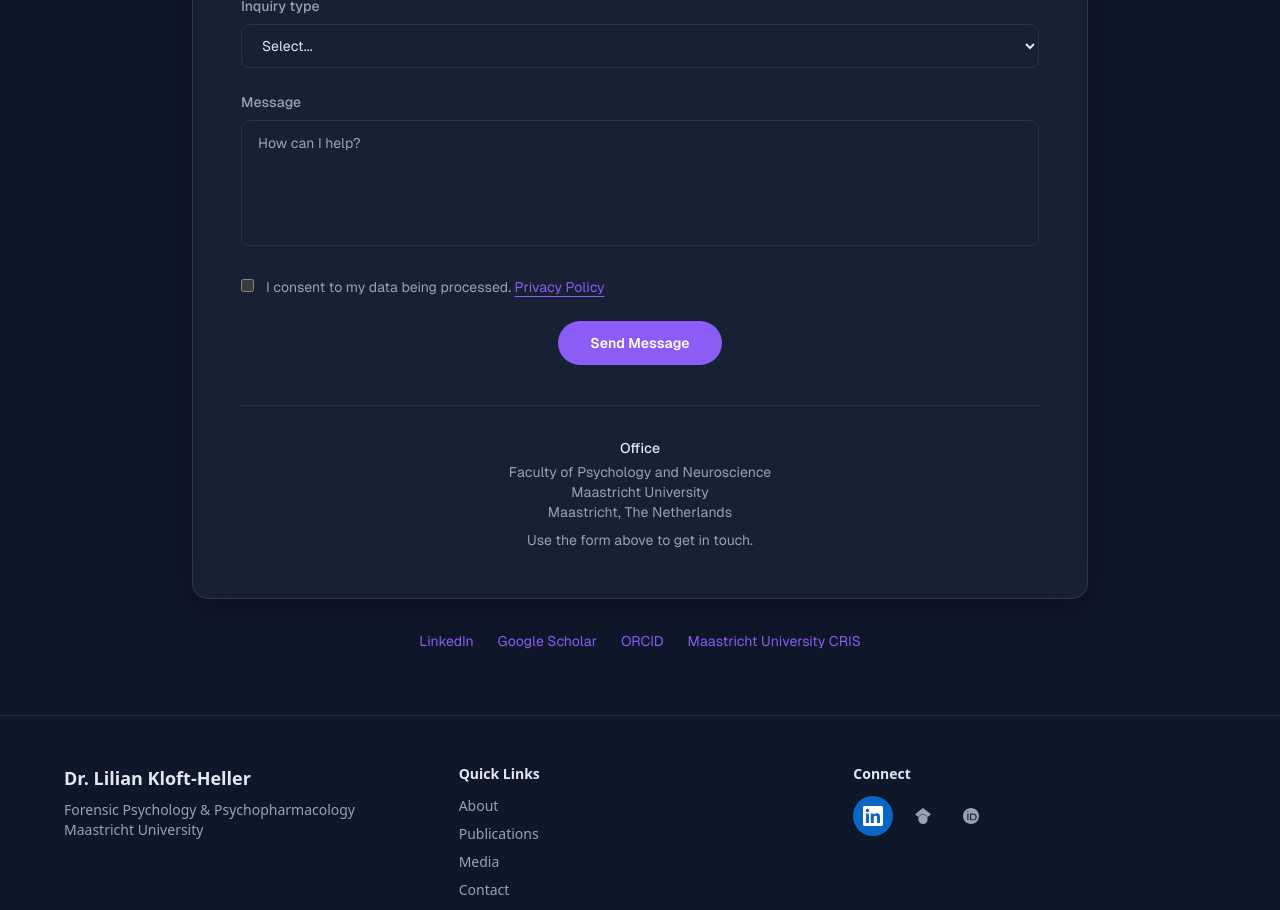
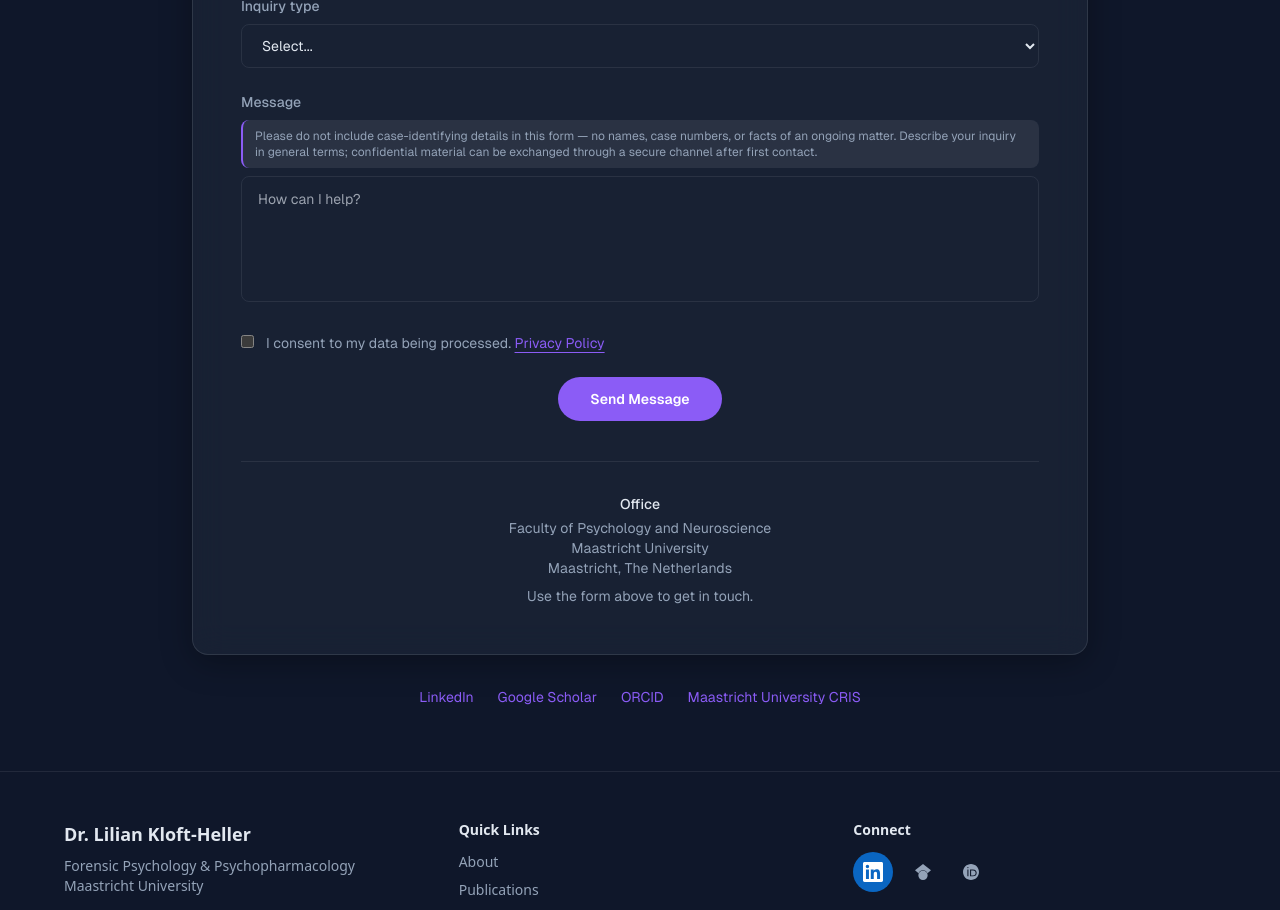
Before and after one commit to jheller1212/websitelilikloftheller, a Next.js app: page / in a window 1280 px wide. Shown: the part 5940-6850 px from the top of the page. Built offline with nearby package versions, Linux system fonts and the light colour scheme.

Commit message:
Add confidentiality notice to contact form message field (#26)

```diff
--- a/src/components/Contact.tsx
+++ b/src/components/Contact.tsx
@@ -161,11 +161,23 @@ export default function Contact() {
                 >
                   {t("contact.message")}
                 </label>
+                <p
+                  id="confidentiality-note"
+                  className="text-xs mb-2 px-3 py-2 rounded-lg border-l-2"
+                  style={{
+                    color: "var(--color-text-secondary)",
+                    borderColor: "var(--color-accent)",
+                    backgroundColor: "var(--color-border)",
+                  }}
+                >
+                  {t("contact.confidentiality")}
+                </p>
                 <textarea
                   id="message"
                   name="message"
                   rows={5}
                   required
+                  aria-describedby="confidentiality-note"
                   className="w-full px-4 py-3 rounded-lg bg-transparent border text-sm focus:outline-none focus:ring-2 resize-none"
                   style={{
                     borderColor: "var(--color-border)",
--- a/src/data/i18n.ts
+++ b/src/data/i18n.ts
@@ -122,6 +122,11 @@ export const translations: TranslationMap = {
   "contact.email": { en: "Email", de: "E-Mail", nl: "E-mail" },
   "contact.message": { en: "Message", de: "Nachricht", nl: "Bericht" },
   "contact.messagePlaceholder": { en: "How can I help?", de: "Wie kann ich helfen?", nl: "Hoe kan ik helpen?" },
+  "contact.confidentiality": {
+    en: "Please do not include case-identifying details in this form — no names, case numbers, or facts of an ongoing matter. Describe your inquiry in general terms; confidential material can be exchanged through a secure channel after first contact.",
+    de: "Bitte geben Sie in diesem Formular keine fallbezogenen Angaben an — keine Namen, Aktenzeichen oder Sachverhalte eines laufenden Verfahrens. Beschreiben Sie Ihr Anliegen allgemein; vertrauliche Unterlagen können nach der ersten Kontaktaufnahme über einen sicheren Kanal ausgetauscht werden.",
+    nl: "Vermeld in dit formulier geen zaakgebonden gegevens — geen namen, zaaknummers of feiten van een lopende zaak. Omschrijf uw vraag in algemene termen; vertrouwelijke stukken kunnen na het eerste contact via een beveiligd kanaal worden uitgewisseld.",
+  },
   "contact.inquiry": { en: "Inquiry type", de: "Art der Anfrage", nl: "Type aanvraag" },
   "contact.inquiryDefault": { en: "Select...", de: "Auswählen...", nl: "Selecteer..." },
   "contact.inquiryExpertReport": {
```
